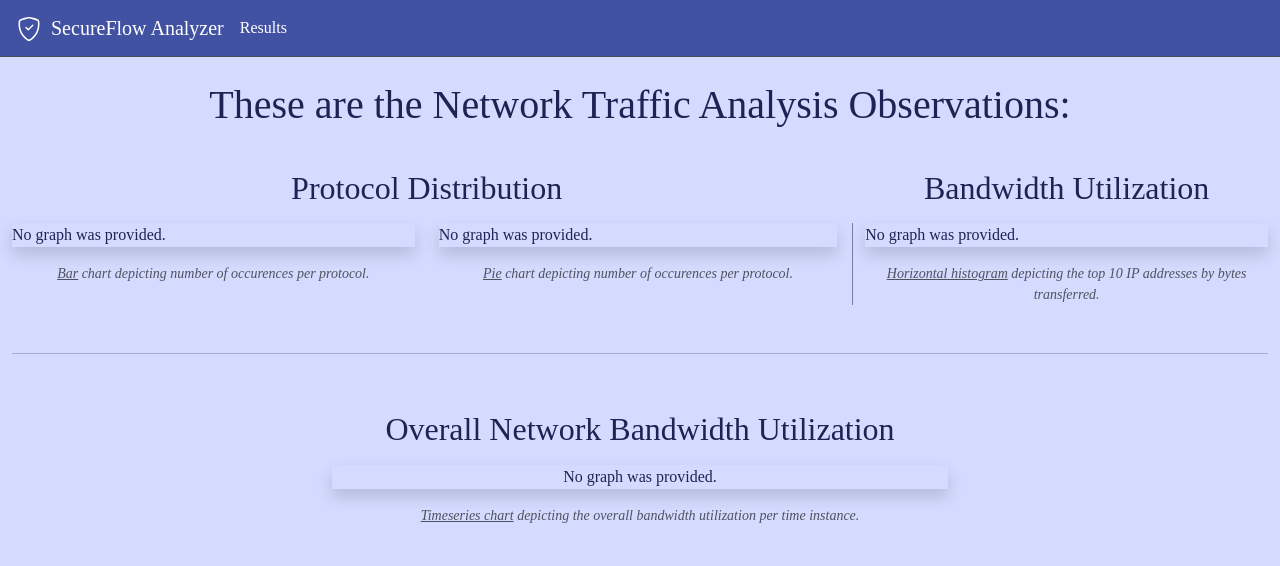
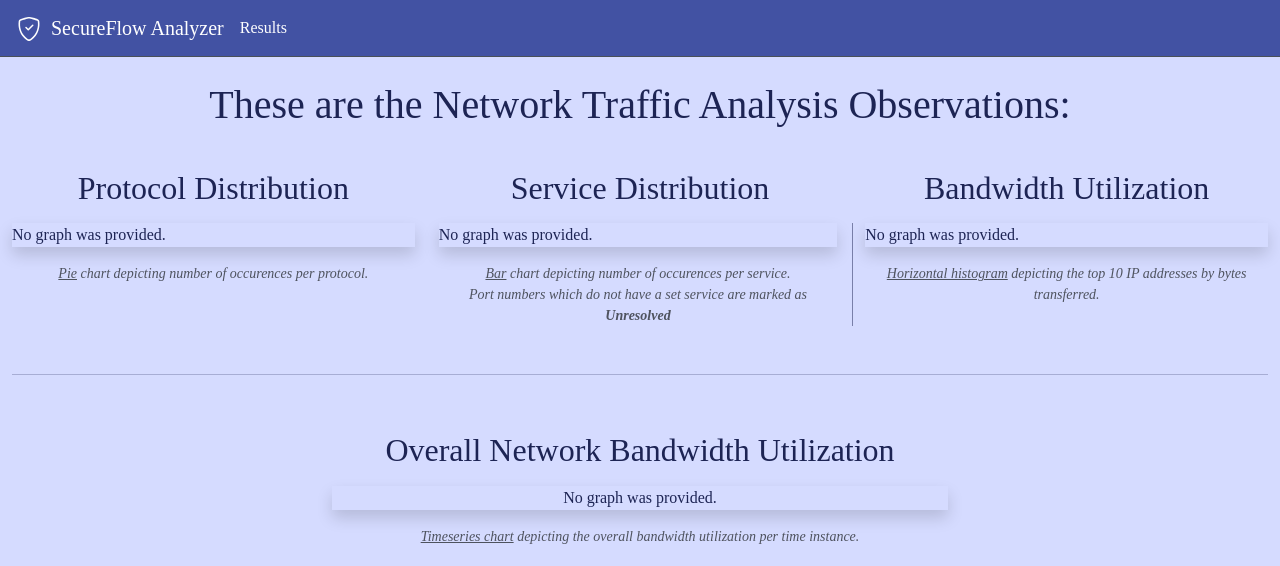
Before and after one commit to JasonGri/SecureFlow-Analyzer, a Django app: template SecureFlow_Analyzer/analyzer/templates/analyzer/analysis.html in a window 1280 px wide. Shown: the top 566 px of the page. Run offline with Django 5.2, Linux system fonts and the light colour scheme; the template is opened without the code that fills it, so the values that code supplies are empty; some libraries are stand-ins or nearby versions.

Commit message:
Service Distribution added in analysis

```diff
--- a/SecureFlow_Analyzer/analyzer/constants.py
+++ b/SecureFlow_Analyzer/analyzer/constants.py
@@ -60,7 +60,6 @@ VULN_PORT_NUMS = {
     513: 'login',
     514: 'cmd',
     873: 'rsync',
-    53: 'domain',
     111: 'sunrpc',
     2049: 'nfsd',
     135: 'epmap',
--- a/SecureFlow_Analyzer/analyzer/templates/analyzer/analysis.html
+++ b/SecureFlow_Analyzer/analyzer/templates/analyzer/analysis.html
@@ -5,28 +5,19 @@
 <div class="container-fluid">
   <!-- 1st Headings Row -->
   <div class="row">
-    <div class="col-8">
+    <div class="col-4">
       <h2 class="text-center p-2">Protocol Distribution</h2>
     </div>
-    <div class="col">
+    <div class="col-4">
+      <h2 class="text-center p-2">Service Distribution</h2>
+    </div>
+    <div class="col-4">
       <h2 class="text-center p-2">Bandwidth Utilization</h2>
     </div>
   </div>
   <!-- 1st Charts Row -->
   <div class="row">
     <div class="col-4">
-      <div class="shadow">
-        {% if proto_graph_bar %} {{ proto_graph_bar|safe }} {% else %}
-        <p>No graph was provided.</p>
-        {% endif %}
-      </div>
-      <figcaption class="figure-caption text-center"
-        ><em
-          ><u>Bar</u> chart depicting number of occurences per protocol.</em
-        ></figcaption
-      >
-    </div>
-    <div class="col-4 vertical-separation">
       <div class="shadow">
         {% if proto_graph_pie %} {{ proto_graph_pie|safe }} {% else %}
         <p>No graph was provided.</p>
@@ -35,6 +26,20 @@
       <figcaption class="figure-caption text-center"
         ><em
           ><u>Pie</u> chart depicting number of occurences per protocol.</em
+        ></figcaption
+      >
+    </div>
+    <div class="col-4 vertical-separation">
+      <div class="shadow">
+        {% if serv_graph_bar %} {{ serv_graph_bar|safe }} {% else %}
+        <p>No graph was provided.</p>
+        {% endif %}
+      </div>
+      <figcaption class="figure-caption text-center"
+        ><em
+          ><u>Bar</u> chart depicting number of occurences per service.
+          <br />Port numbers which do not have a set service are marked as
+          <strong>Unresolved</strong></em
         ></figcaption
       >
     </div>
```
Also changed, not shown: SecureFlow_Analyzer/analyzer/logic.py (+49 -5 lines), SecureFlow_Analyzer/analyzer/views.py (+7 -2 lines).
